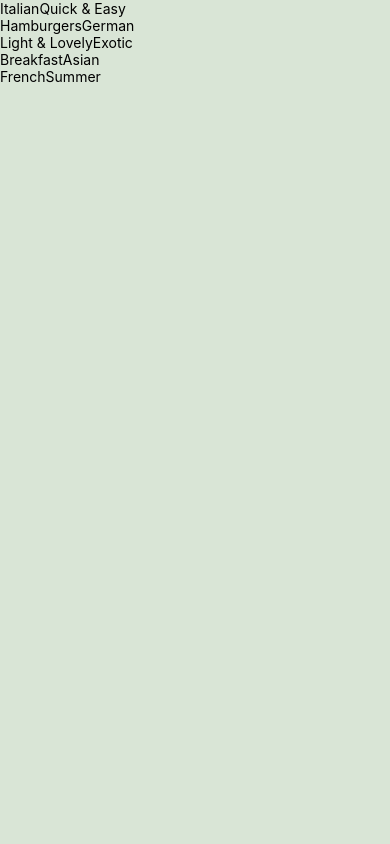
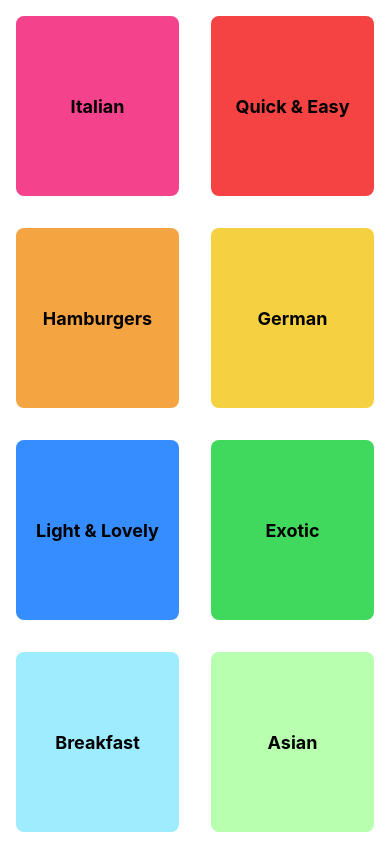
Before and after one commit to jawadsab/MealsProject, a React Native app: screen / in a window 390 px wide. Shown: the top 844 px of the page. Built offline with nearby package versions, Linux system fonts and the light colour scheme.

Commit message:
grid title

```diff
--- a/App.js
+++ b/App.js
@@ -1,9 +1,16 @@
 import { StatusBar } from 'expo-status-bar';
-import { StyleSheet } from 'react-native';
+import { StyleSheet, SafeAreaView } from 'react-native';
 import CategoriesScreen from './screens/CategoriesScreen';
 
 export default function App() {
-  return <CategoriesScreen />;
+  return (
+    <>
+      <StatusBar style="light" />
+      <SafeAreaView>
+        <CategoriesScreen />
+      </SafeAreaView>
+    </>
+  );
 }
 
 const styles = StyleSheet.create({
--- a/app.json
+++ b/app.json
@@ -6,6 +6,7 @@
     "orientation": "portrait",
     "icon": "./assets/icon.png",
     "userInterfaceStyle": "light",
+    "backgroundColor":"#4B4237",
     "splash": {
       "image": "./assets/splash.png",
       "resizeMode": "contain",
--- a/components/CategoryGridTitle.js
+++ b/components/CategoryGridTitle.js
@@ -1,15 +1,44 @@
-import { View, Pressable, Text } from 'react-native';
+import { StyleSheet, View, Pressable, Text } from 'react-native';
 
 function CategoryGridTitle({ title, color }) {
   return (
-    <View>
-      <Pressable>
-        <View>
-          <Text>{title}</Text>
+    <View
+      style={[styles.categoryGridTitleContainer, { backgroundColor: color }]}
+    >
+      <Pressable
+        android_ripple={{ color: '#EDE7D9' }}
+        style={styles.pressbleContainer}
+      >
+        <View style={styles.textWrapperContainer}>
+          <Text style={styles.titleText}>{title}</Text>
         </View>
       </Pressable>
     </View>
   );
 }
 
+const styles = StyleSheet.create({
+  categoryGridTitleContainer: {
+    flex: 1,
+    height: 180,
+    margin: 16,
+    borderRadius: 8,
+    elevation: 8,
+    overflow: 'hidden',
+  },
+  pressbleContainer: {
+    flex: 1,
+  },
+  textWrapperContainer: {
+    flex: 1,
+    alignItems: 'center',
+    justifyContent: 'center',
+    padding: 16
+  },
+  titleText: {
+    fontWeight: 'bold',
+    fontSize: 18,
+  },
+});
+
 export default CategoryGridTitle;
--- a/screens/CategoriesScreen.js
+++ b/screens/CategoriesScreen.js
@@ -14,7 +14,6 @@
 function CategoriesScreen() {
   return (
     <FlatList
-      style={styles.flatListContainer}
       data={CATEGORIES}
       keyExtractor={(item) => item.id}
       renderItem={renderCategoryItems}
```
